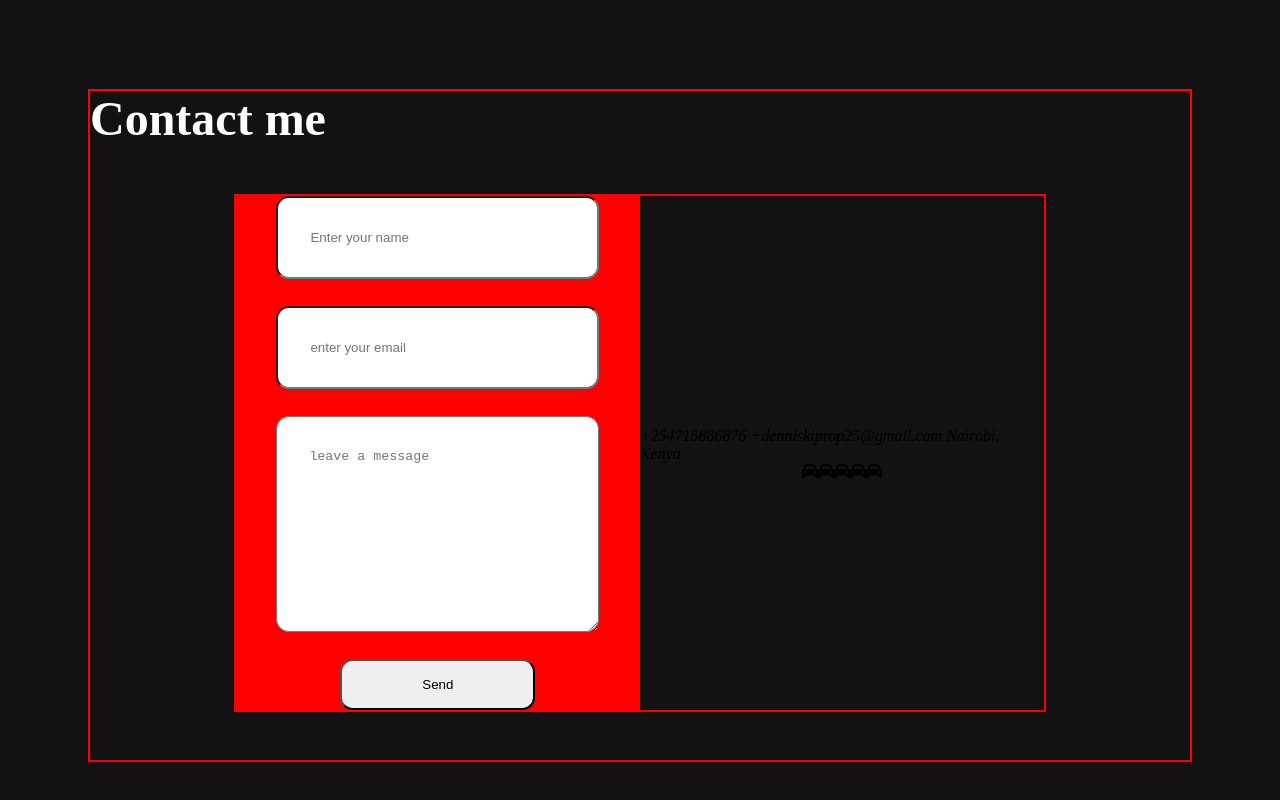
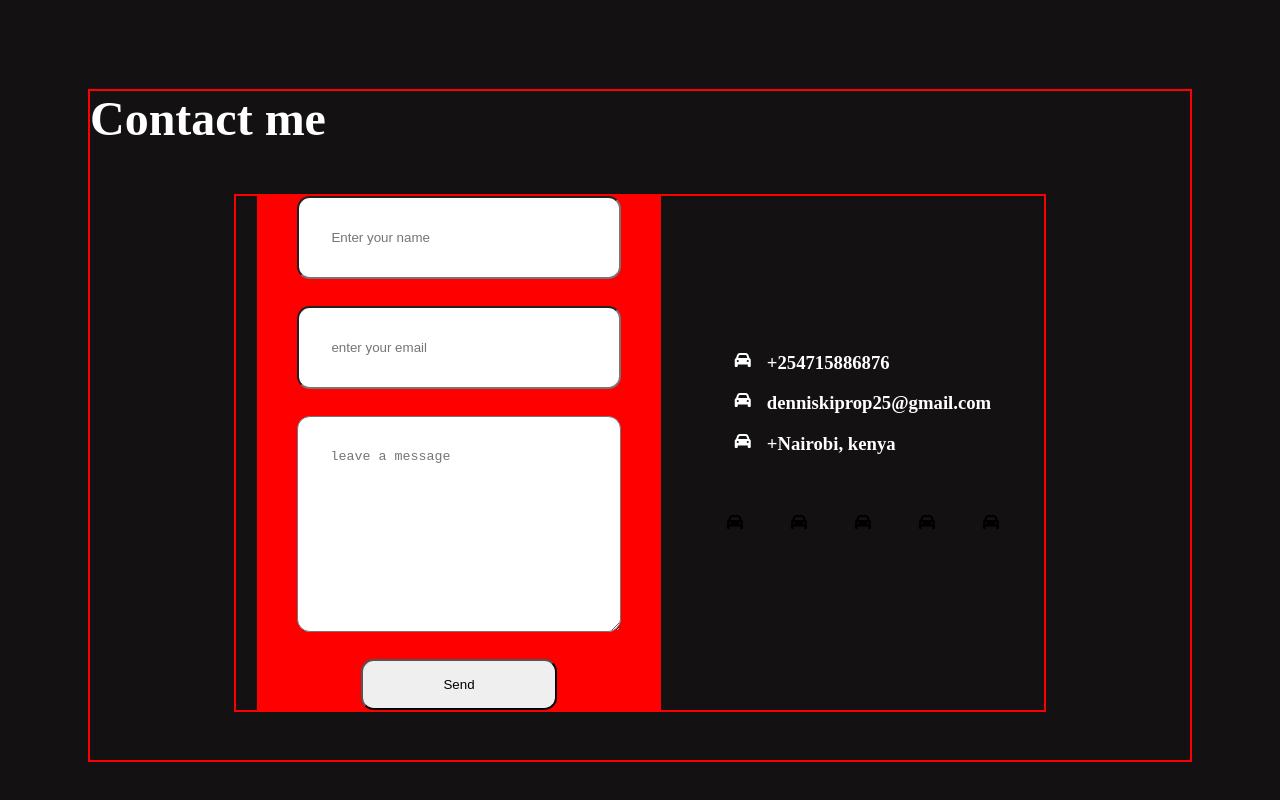
Before and after one commit to Mkdenno/Personal-website, a plain HTML site: page index.html in a window 1280 px wide. Shown: the part 1601-2401 px from the top of the page. Drawn offline with Linux system fonts and the light colour scheme.

Commit message:
It will add social contacts in the contact us page

```diff
--- a/assets/Css/style.css
+++ b/assets/Css/style.css
@@ -194,7 +194,25 @@ header{
     align-items: center;
     flex-direction: column;
 }
-.social-media{
+
+.mynumber ul{
+    color: white;
+}
+.mynumber ul li {
+    list-style: none;
     display: flex;
 
 }
+.mynumber ul li i{
+    margin-right: 1rem;
+
+}
+.social-media{
+    display: flex;
+    justify-content: center;
+    align-items: center;
+
+}
+.social-media i{
+    margin: 1.5rem;
+}
--- a/index.html
+++ b/index.html
@@ -83,9 +83,20 @@
             </div>
             <div class="social">
                 <div class="mynumber">
-                    <i><span>+254715886876</span></i>
-                    <i><span>+denniskiprop25@gmail.com</span></i>
-                    <i><span>Nairobi, Kenya</span></i>
+                    <ul>
+                        <li>
+                            <i class="fa fa-car"></i>
+                            <h3>+254715886876</h3>
+                        </li>
+                        <li>
+                            <i class="fa fa-car"></i>
+                            <h3>denniskiprop25@gmail.com</h3>
+                        </li>
+                        <li>
+                            <i class="fa fa-car"></i>
+                            <h3>+Nairobi, kenya</h3>
+                        </li>
+                    </ul>
                 </div>
                 <div class="social-media">
                     <i class="fa fa-car"></i>
```
